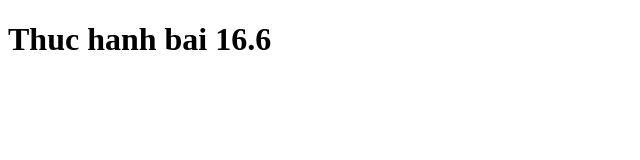
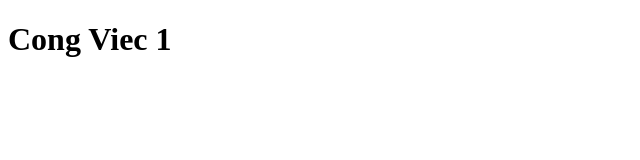
Before and after one commit to SonQuang90/Du-an-16.6, a plain HTML site: page index.html in a window 1280 px wide. Shown: the whole page, without its empty margins (0-640 px from the left). Drawn offline with Linux system fonts and the light colour scheme.

Commit message:
Cong viec 1 commit lan 1

```diff
--- a/index.html
+++ b/index.html
@@ -6,6 +6,6 @@
     <title>Document</title>
   </head>
   <body>
-    <h1>Thuc hanh bai 16.6</h1>
+    <h1>Cong Viec 1</h1>
   </body>
 </html>
```
